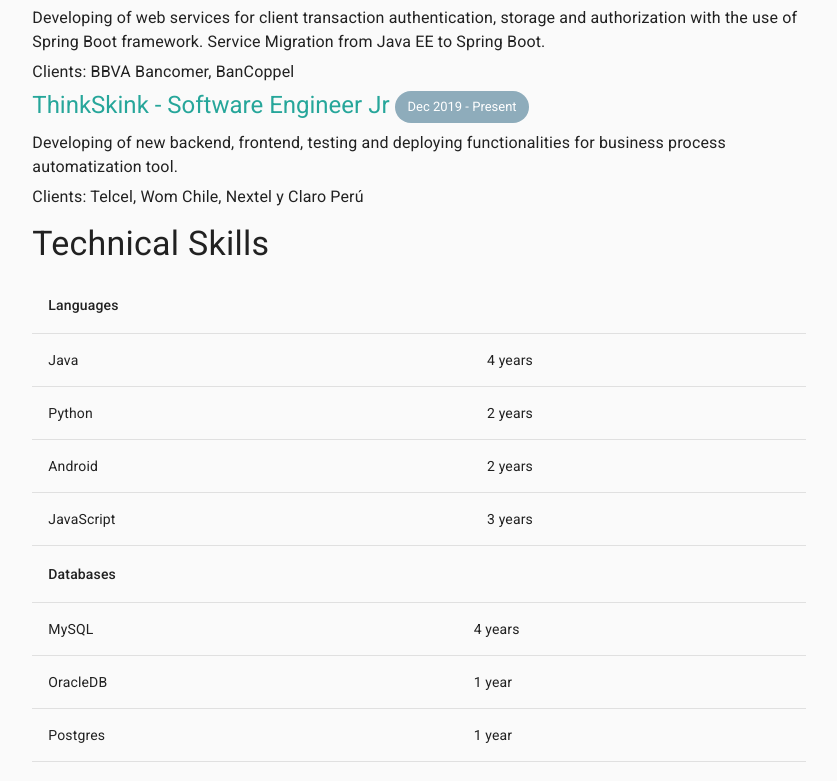
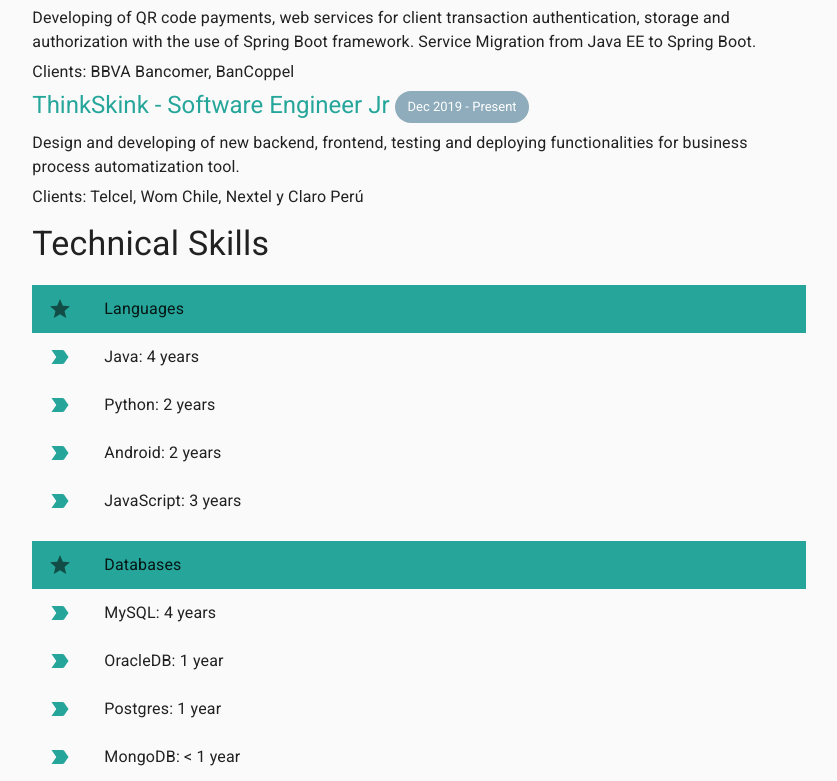
Before and after one commit to andresSaldanaAguilar/my-react-resume, a React (Create React App) app: page / in a window 1280 px wide. Shown: the part 1244-2025 px from the top of the page, without its empty margins (221-1058 px from the left). Built offline with nearby package versions, Linux system fonts and the light colour scheme.

Commit message:
finishing resume update for 5/24/2020

```diff
--- a/src/App.js
+++ b/src/App.js
@@ -21,6 +21,7 @@
 import IconButton from '@material-ui/core/IconButton';
 import DeleteIcon from '@material-ui/icons/Delete';
 import InvertColorsIcon from '@material-ui/icons/InvertColors';
+import TranslateIcon from '@material-ui/icons/Translate';
 import Link from '@material-ui/core/Link';
 
 /*imported from material UI webpage*/
@@ -102,11 +103,13 @@
                 <Grid container spacing={1}  justify="space-between" alignItems="center" style={{borderBottom: "0.3px solid",paddingBottom:"10px"}}>
                   <Grid item>
                     <Grid  container justify="space-between" alignItems="center">
-                      <InvertColorsIcon fontSize="large"/>
+                      <InvertColorsIcon fontSize="large" style={{marginRight:10}}/>
                       <AntSwitch onClick={this.toggleTheme} />
                     </Grid>
                   </Grid>
                   <Grid item>
+                    <Grid  container justify="space-between" alignItems="center">
+                      <TranslateIcon fontSize="large" style={{marginRight:15}}/>
                       <FormControl variant="outlined">
                         <InputLabel htmlFor="outlined-age-native-simple">Language</InputLabel>
                         <Select
@@ -125,6 +128,7 @@
                       </FormControl>
                     </Grid>
                   </Grid>
+                </Grid>
                 <p></p>
 
                 <MainResumePage language={this.state.language === 'es' ? spanishBundle : englishBundle}/>
--- a/src/MainResumePage.js
+++ b/src/MainResumePage.js
@@ -12,13 +12,27 @@
 import Chip from '@material-ui/core/Chip';
 import { withStyles } from '@material-ui/core/styles';
 import blue from '@material-ui/core/colors/blue';
+import List from '@material-ui/core/List';
+import ListItem from '@material-ui/core/ListItem';
+import Divider from '@material-ui/core/Divider';
+import ListItemIcon from '@material-ui/core/ListItemIcon';
+import ListItemText from '@material-ui/core/ListItemText';
+import InboxIcon from '@material-ui/icons/Inbox';
+import DraftsIcon from '@material-ui/icons/Drafts';
+import LabelImportantIcon from '@material-ui/icons/LabelImportant';
+import StarIcon from '@material-ui/icons/Star';
+
 
 const useStyles = theme => ({
   root: {
     justifyContent: 'center',
-    backgroundColor: blue
+    backgroundColor: "#26a69a"
   },
 });
+
+function ListItemLink(props) {
+  return <ListItem button component="a" {...props} />;
+}
 
 class MainResumePage extends React.Component {
 
@@ -68,7 +82,7 @@
             <div>
               <Typography variant="h5" component="h4" gutterBottom color="primary">{item.header} <Chip style={{color:"#fff",fontWeight:400}} color="secondary" label={item.date}/></Typography>
               <Typography component="p" gutterBottom>{item.description}</Typography>
-              <Typography component="p" gutterBottom>Clients: {item.clients}</Typography>
+              <Typography component="p" gutterBottom>{item.clients}</Typography>
             </div>
           );
         })}
@@ -79,30 +93,26 @@
 
         {this.props.language.skills.content.map((category) => {
           return(
-            <TableContainer >
-              <Table stickyHeader aria-label="sticky table">
-                <TableHead >
-                  <TableRow >
-                      <TableCell className={classes.root} >{category.label}</TableCell>
-                      <TableCell className={classes.root} ></TableCell>
-                  </TableRow>
-                </TableHead>
-                <TableBody>
-                  {category.rows.map((row) => {
-                    return (
-                      <TableRow hover role="checkbox" tabIndex={-1} >
-                            <TableCell >{row.key}</TableCell>
-                            <TableCell >{row.value}</TableCell>
-                      </TableRow>
-                    );
-                  })}
-                </TableBody>
-              </Table>
-            </TableContainer>
+              <List component="nav">
+              <ListItem className={classes.root} >
+                <ListItemIcon>
+                  <StarIcon />
+                </ListItemIcon>
+                <ListItemText primary={category.label} />
+              </ListItem>
+              {category.rows.map((row) => {
+                return (
+                    <ListItem button>
+                    <ListItemIcon >
+                      <LabelImportantIcon color="primary" />
+                    </ListItemIcon >
+                    <ListItemText primary={row.key+": "+row.value} />
+                    </ListItem>
+                 );
+              })}
+              </List>
           );
         })}
-
-
 
         <p></p>
 
--- a/src/englishBundle.js
+++ b/src/englishBundle.js
@@ -25,18 +25,18 @@
     experience : { header:"Experience", content :[
         {
             header: '‍Rysh electronica S.A de C.V (Freelance) - Full-Stack developer and analyst', date: 'Nov 2017 - Jul 2018',
-            description: 'Analysis, design and developing of web platform for train stoplights issues reporting, shorting report time and attendance all over the country.This platform was developed with Laravel framework and deployed on a linux cloud sever.',
-            clients: 'Ferromex'
+            description: 'Analysis, design and developing of web platform for train stoplights issues reporting, shorting report time and attendance all over the country.This platform was developed with Laravel framework and deployed on a Linux cloud sever.',
+            clients: 'Clients: Ferromex'
         },
         {
             header: 'E-Global Software Developer Intern', date: 'Aug 2019 - Nov 2019',
-            description: 'Developing of web services for client transaction authentication, storage and authorization with the use of Spring Boot framework. Service Migration from Java EE to Spring Boot.',
-            clients: 'BBVA Bancomer, BanCoppel'
+            description: 'Developing of QR code payments, web services for client transaction authentication, storage and authorization with the use of Spring Boot framework. Service Migration from Java EE to Spring Boot.',
+            clients: 'Clients: BBVA Bancomer, BanCoppel'
         },
         {
             header: 'ThinkSkink - Software Engineer Jr', date: 'Dec 2019 - Present',
-            description: 'Developing of new backend, frontend, testing and deploying functionalities for business process automatization tool.',
-            clients: 'Telcel, Wom Chile, Nextel y Claro Perú'
+            description: 'Design and developing of new backend, frontend, testing and deploying functionalities for business process automatization tool.',
+            clients: 'Clients: Telcel, Wom Chile, Nextel y Claro Perú'
         },
     ]},
 
--- a/src/spanishBundle.js
+++ b/src/spanishBundle.js
@@ -26,17 +26,17 @@
         {
             header: 'Rysh electronica S.A de C.V (Freelance) - Desarrollador Full-Stack y Analista', date: 'Nov 2017 - Jul 2018',
             description: 'Análisis, diseño e implementación de una plataforma web para la empresa Rysh Electrónica SA de CV. Acortando los tiempos de reporte y reducción de paros en la operación de los trenes. Trabajamos bajo la metodología ágil SCRUM para su desarrollo.',
-            clients: 'Ferromex'
+            clients: 'Clientes: Ferromex'
         },
         {
             header: 'E-Global - Becario Desarrollador Backend ', date: 'Ago 2019 - Nov 2019',
             description: 'Desarrollo de servicios web REST para la autorización, almacenamiento y autenticación de transacciones bancarias para Bancomer con el uso de Spring Boot, migración de servicios de Java Enterprise Edition  a Spring Boot, E-Global es una cámara de compensación.',
-            clients: 'BBVA Bancomer, BanCoppel'
+            clients: 'Clientes: BBVA Bancomer, BanCoppel'
         },
         {
             header: 'ThinkSkink - Ingeniero de Software Jr', date: 'Dic 2019 - Presente',
-            description: 'Desarrollo de nuevas funcionalidades backend y frontend para el orquestamiento de flujos de negocio.',
-            clients: 'Telcel, Wom Chile, Nextel y Claro Perú'
+            description: 'Diseño y desarrollo de nuevas funcionalidades backend y frontend para el orquestamiento de flujos de negocio.',
+            clients: 'Clientes: Telcel, Wom Chile, Nextel y Claro Perú'
         },
     ]},
 
@@ -44,40 +44,40 @@
         {
             label: "Languages",
             rows: [
-                { key: 'Java', value: '4 years' },
-                { key: 'Python', value: '2 years' },
-                { key: 'Android', value: '2 years' },
-                { key: 'JavaScript', value: '3 years' }
+                { key: 'Java', value: '4 años' },
+                { key: 'Python', value: '2 años' },
+                { key: 'Android', value: '2 años' },
+                { key: 'JavaScript', value: '3 años' }
             ]
         }
         ,
         {
             label: "Databases",
             rows: [
-                { key: 'MySQL', value: '4 years' },
-                { key: 'OracleDB', value: '1 year' },
-                { key: 'Postgres', value: '1 year' },
-                { key: 'MongoDB', value: '< 1 year' }
+                { key: 'MySQL', value: '4 años' },
+                { key: 'OracleDB', value: '1 año' },
+                { key: 'Postgres', value: '1 año' },
+                { key: 'MongoDB', value: '< 1 año' }
             ]
         }
         ,
         {
             label: "Test Frameworks",
             rows: [
-                { key: 'JUnit', value: '< 1 year' },
-                { key: 'Selenium', value: '< 1 year' }
+                { key: 'JUnit', value: '< 1 año' },
+                { key: 'Selenium', value: '< 1 año' }
             ]
         }
         ,
         {
             label: "Technologies",
             rows: [
-                { key: 'Spring Boot', value: '1 year' },
-                { key: 'Spring MVC', value: '< 1 year' },
-                { key: 'React', value: '< 1 year' },
-                { key: 'JQuery', value: '2 years' },
-                { key: 'Maven', value: '1 year' },
-                { key: 'Git', value: '3 years' }
+                { key: 'Spring Boot', value: '1 año' },
+                { key: 'Spring MVC', value: '< 1 año' },
+                { key: 'React', value: '< 1 año' },
+                { key: 'JQuery', value: '2 años' },
+                { key: 'Maven', value: '1 año' },
+                { key: 'Git', value: '3 años' }
             ]
         }
     ]},
```
Lines whose indentation alone changed are shown as unchanged.
